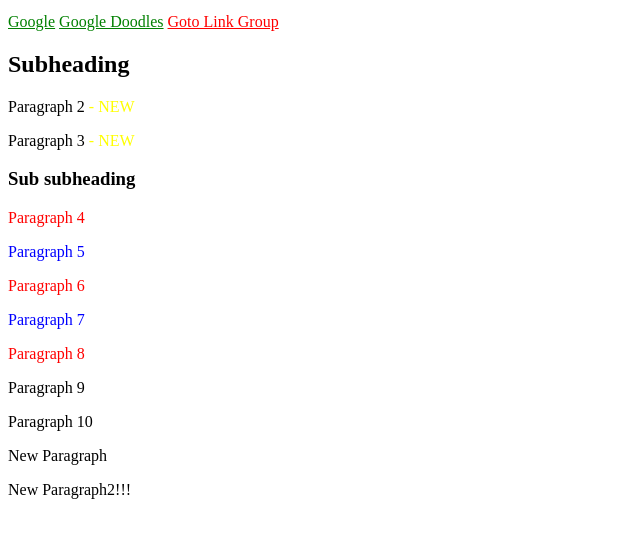
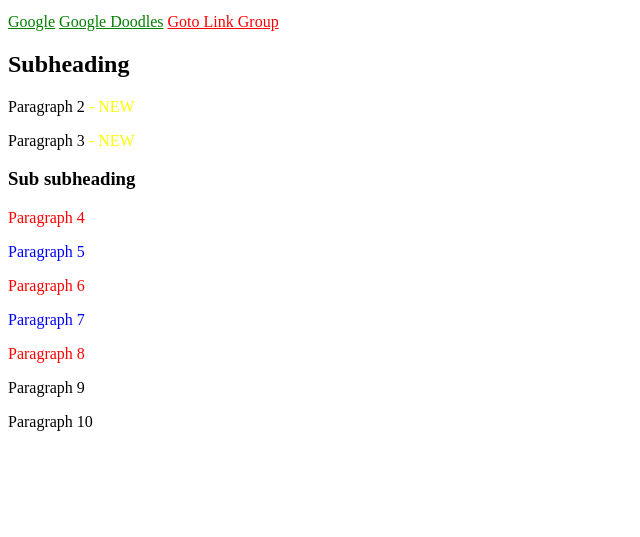
Before and after one commit to milan-filip/Assignment, a plain HTML site: page index.html in a window 1280 px wide. Shown: the part 101-638 px from the top of the page, without its empty margins (0-640 px from the left). Drawn offline with Linux system fonts and the light colour scheme.

Commit message:
Brisanje

```diff
--- a/index.html
+++ b/index.html
@@ -56,8 +56,6 @@
     </div>
     <p>Paragraph 9</p>
     <p>Paragraph 10</p>
-	<p> New Paragraph</p>
-	<p> New Paragraph2!!!</p>
 </body>
 
 </html>
```
